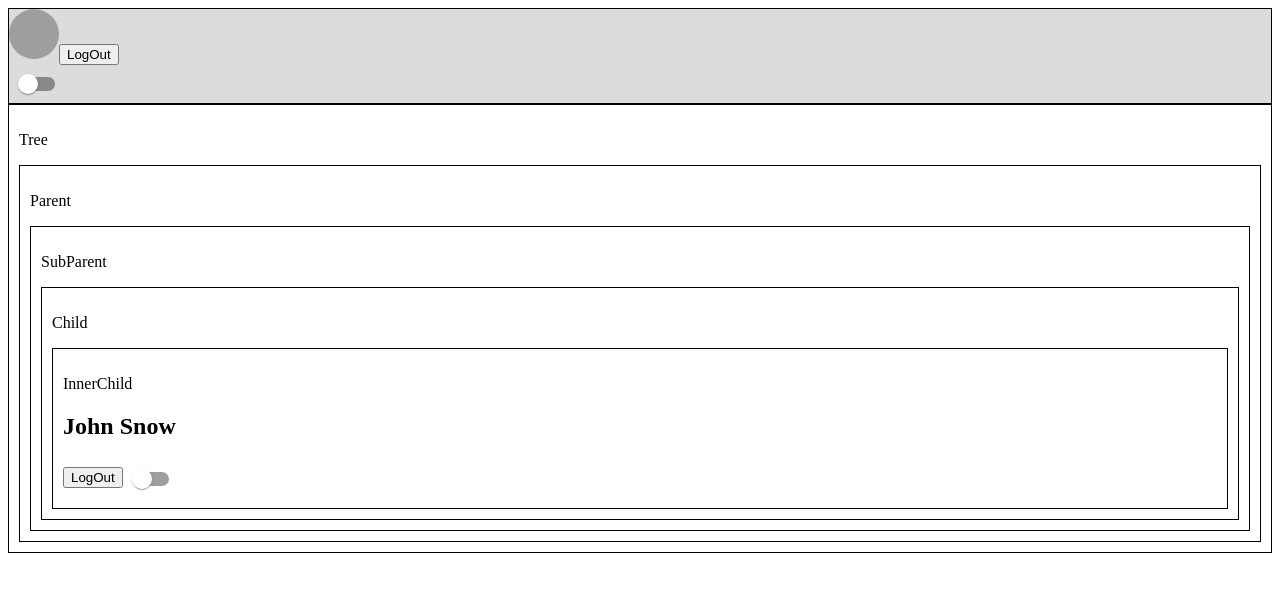
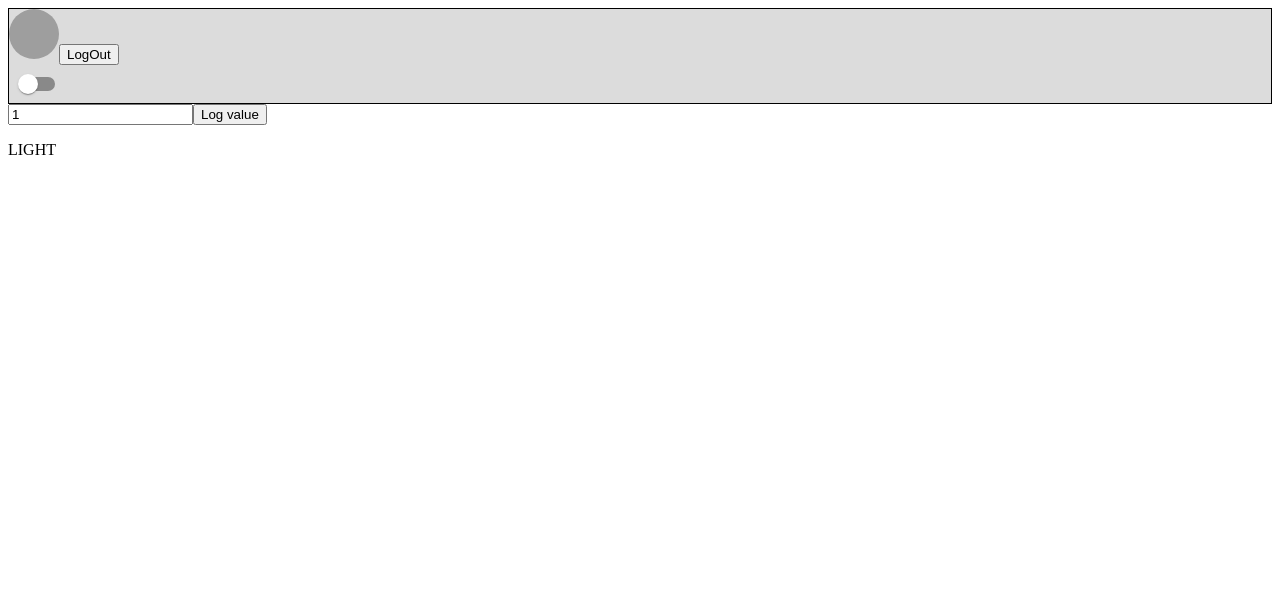
Before and after one commit to freshcodeAlice/fm-2023-react-welcome, a React (Create React App) app: page / in a window 1280 px wide. Shown: the top 592 px of the page. Built offline with nearby package versions, Linux system fonts and the light colour scheme; grey boxes are pictures that could not be loaded.

Commit message:
useCallback

```diff
--- a/src/components/App.js
+++ b/src/components/App.js
@@ -55,7 +55,7 @@ class App extends Component {
       <UserContext.Provider value={[user, this.logOut]}>
         <ThemeContext.Provider value={[theme, this.changeTheme]} >
           <Header />
-          <Tree />
+          <Sandbox />
         </ThemeContext.Provider>
       </UserContext.Provider>
 
--- a/src/components/Header/UserMenu/index.js
+++ b/src/components/Header/UserMenu/index.js
@@ -4,6 +4,7 @@ import withUser from '../../../HOCs/withUser';
 
 const UserMenu = (props) => {
     const [user, setUser] = useContext(UserContext);
+    console.log('UserMenu rerender')
     return (
         <div>
             {user && <img src={user.avatar} style={{ width: '50px', height: '50px', borderRadius: '50%' }} />}
--- a/src/components/Header/index.js
+++ b/src/components/Header/index.js
@@ -23,7 +23,7 @@ function Header(props) {
     });
     return (
         <div className={cn}>
-            <UserMenu />
+            <UserMenu callback={themeToggler}/>
             <Switch
                 checked={theme === THEMES.DARK}
                 onChange={themeToggler}
--- a/src/components/Sandbox/index.js
+++ b/src/components/Sandbox/index.js
@@ -1,18 +1,34 @@
-import React, {useState} from 'react';
+import ThemeContext from '../../contexts/ThemeContext';
+import React, { useCallback, useState, useEffect, useContext } from 'react';
 
-// let count = 0;
+
 
 const Sandbox = (props) => {
-    const [count, setCount] = useState(0);
+    const [theme, setTheme] = useContext(ThemeContext);
+    const [inputValue, setInput] = useState('1');
 
-    const clickHandler = () => {
-        setCount(count => count+1); // ASYNC WORK
-        console.log(count);
+    const changeHandler = ({ target: { value } }) => {
+        setInput(value)
     }
+    const logValue = useCallback(() => {
+        console.log(inputValue);
+    }, [inputValue]);
+
+    useEffect(() => {
+        console.log('logValue re-created')
+
+    }, [logValue]);
+
+    //   console.log('logValue changed')
+
+
+
+
     return (
         <div>
-            {count}
-            <button onClick={clickHandler}>Increment</button>
+            <input type="text" value={inputValue} onChange={changeHandler} />
+            <button onClick={logValue}>Log value</button>
+            <p>{theme}</p>
         </div>
     );
 }
```
